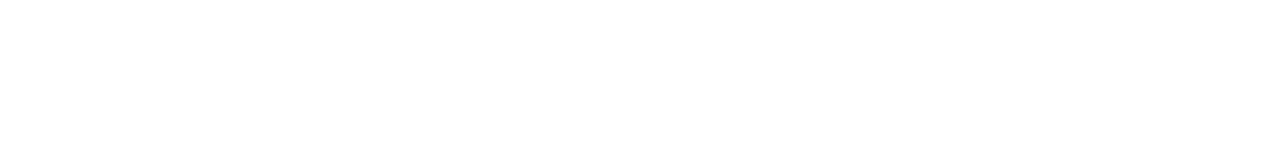
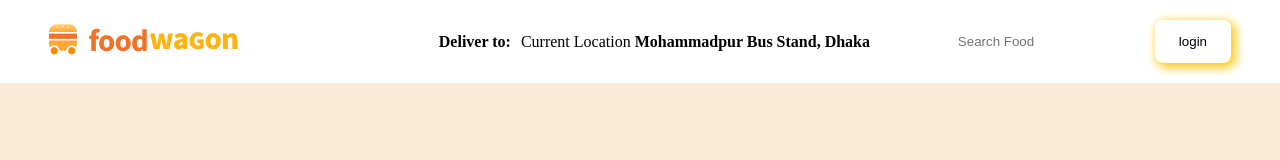
Before and after one commit to tonmoybiswas07/food_wagon_landing_page, a plain HTML site: page index.html in a window 1280 px wide. Drawn offline with Linux system fonts and the light colour scheme.

Commit message:
added navbar

```diff
--- a/Style/style.css
+++ b/Style/style.css
@@ -1 +1,48 @@
 /* css file here */
+
+* {
+  padding: 0%;
+  margin: 0%;
+  box-sizing: border-box;
+}
+body {
+  background-color: antiquewhite;
+}
+.header {
+  display: flex;
+  justify-content: space-around;
+  align-items: center;
+  background-color: white;
+  padding: 20px 10px;
+}
+
+
+.header-middle {
+  display: flex;
+  justify-items: center;
+  align-items: center;
+  gap: 10px;
+}
+.location-left p,
+.location-right span {
+  font-weight: 700;
+}
+
+.header-right input {
+  border: none;
+  padding-left: 5px;
+  padding: 10px;
+}
+.header-right {
+  display: flex;
+  justify-content: center;
+  align-items: center;
+  gap: 10px;
+}
+.btn button {
+  padding: 14px 24px;
+  border: none;
+  border-radius: 8px;
+  background-color: white;
+  box-shadow: 3px 3px 10px 2px #fdca1c;
+}
--- a/index.html
+++ b/index.html
@@ -1,16 +1,42 @@
-<!DOCTYPE html>
+<!doctype html>
 <html lang="en">
-<head>
-    <meta charset="UTF-8">
-    <meta name="viewport" content="width=device-width, initial-scale=1.0">
+  <head>
+    <meta charset="UTF-8" />
+    <meta name="viewport" content="width=device-width, initial-scale=1.0" />
     <!-- title here -->
     <title>Food Wagon</title>
     <!-- css link here -->
-     <link rel="stylesheet" href="Style/style.css">
-     <!-- font awesome cnd here -->
-      <link rel="stylesheet" href="https://cdnjs.cloudflare.com/ajax/libs/font-awesome/7.0.1/css/all.min.css" integrity="sha512-2SwdPD6INVrV/lHTZbO2nodKhrnDdJK9/kg2XD1r9uGqPo1cUbujc+IYdlYdEErWNu69gVcYgdxlmVmzTWnetw==" crossorigin="anonymous" referrerpolicy="no-referrer" />
-</head>
-<body>
-
-</body>
+    <link rel="stylesheet" href="Style/style.css" />
+    <!-- font awesome cnd here -->
+    <link
+      rel="stylesheet"
+      href="https://cdnjs.cloudflare.com/ajax/libs/font-awesome/7.0.1/css/all.min.css"
+      integrity="sha512-2SwdPD6INVrV/lHTZbO2nodKhrnDdJK9/kg2XD1r9uGqPo1cUbujc+IYdlYdEErWNu69gVcYgdxlmVmzTWnetw=="
+      crossorigin="anonymous"
+      referrerpolicy="no-referrer"
+    />
+  </head>
+  <body>
+    <!-- header section start here -->
+    <header class="header">
+      <div class="header-left">
+        <img src="/image/Logo.png" alt="food wagon logo" />
+      </div>
+      <div class="header-middle">
+        <div class="location-left">
+          <p>Deliver to:</p>
+        </div>
+        <div class="location-right">
+          Current Location <span>Mohammadpur Bus Stand, Dhaka</span>
+        </div>
+      </div>
+      <div class="header-right">
+        <input type="search" name="" id="" placeholder="Search Food">
+        <div class="btn">
+            <button>login</button>
+        </div>
+      </div>
+    </header>
+    <!-- header section end here -->
+  </body>
 </html>
```
Also changed, not shown: image/Logo.png (added), 1 other file.
